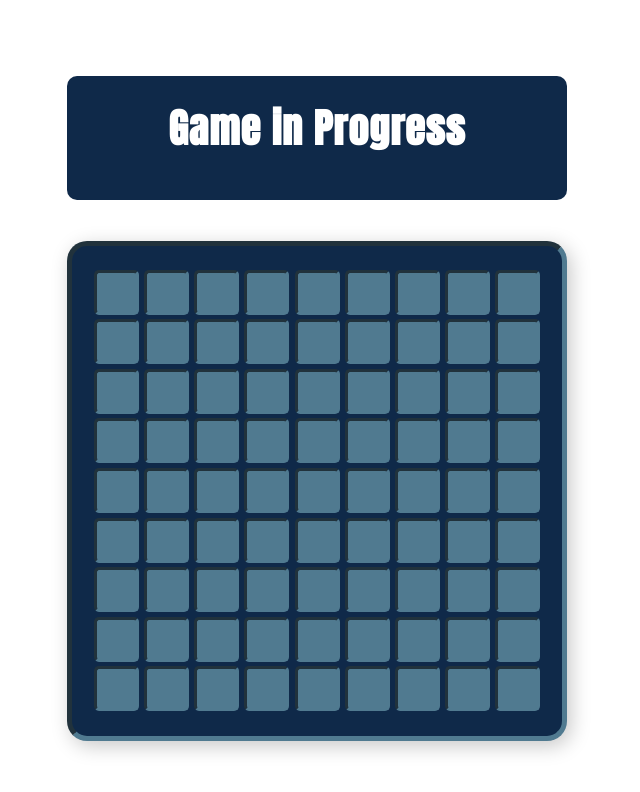
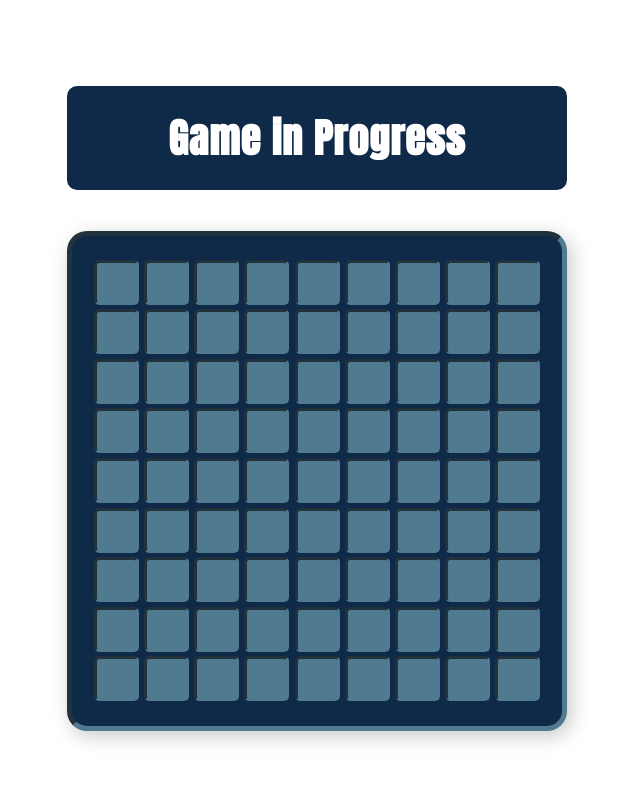
Before and after one commit to mitchelsevere/minesweeper, a React app: page / in a window 1280 px wide. Shown: the top 792 px of the page, without its empty margins (331-971 px from the left). Built offline with nearby package versions, Linux system fonts and the light colour scheme.

Commit message:
status div style update

```diff
--- a/frontend/Game.jsx
+++ b/frontend/Game.jsx
@@ -25,7 +25,7 @@ const Modal = styled.div`
     h3 {
         letter-spacing: 1px;
         font-size: 2.5rem;
-        margin: 0 10px 20px;
+        margin: 0;
     }
     div {
         display: flex;
@@ -45,7 +45,7 @@ const Modal = styled.div`
         font-weight: 900;
         outline: none;
         padding: 10px 15px;
-        margin: 0 auto;
+        margin: 20px auto 10px;
         cursor: pointer;
         display: none;
         &.visible {
```
Also changed, not shown: 2 other files (tests, documents, lock files or other folders).
